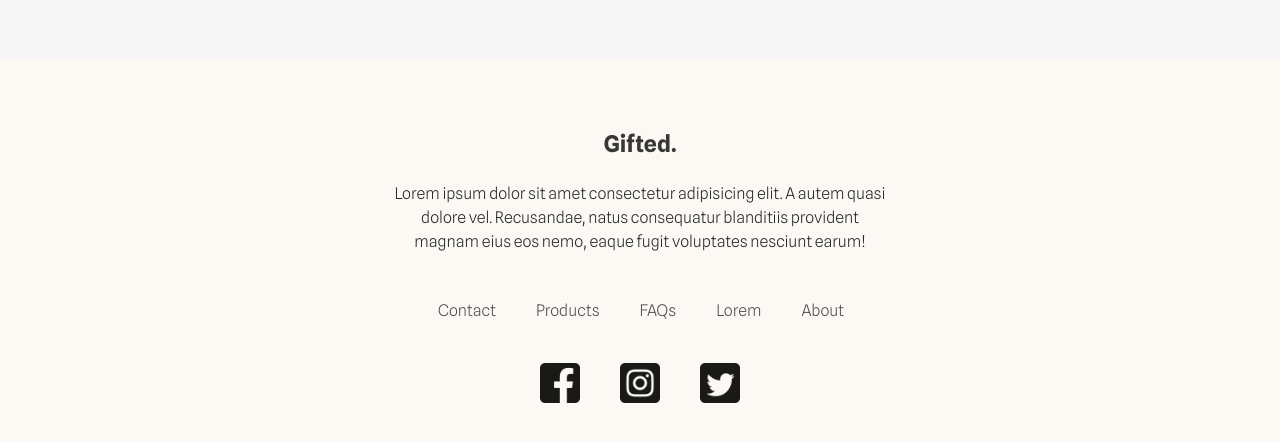
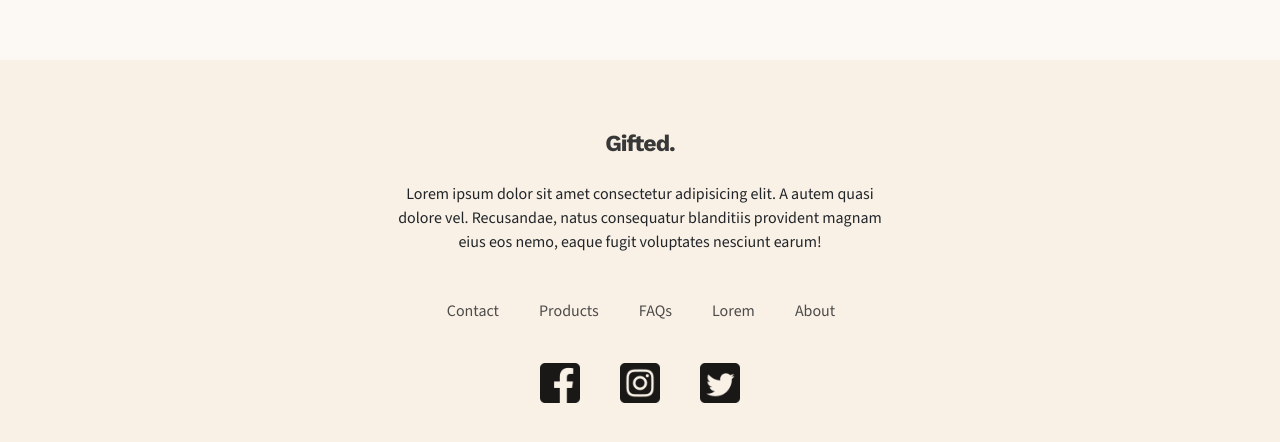
Before and after one commit to A1101101IR/Gifted.com, a React (Create React App) app: page / in a window 1280 px wide. Shown: the part 1840-2282 px from the top of the page. Built offline with nearby package versions, Linux system fonts and the light colour scheme.

Commit message:
added variables

```diff
--- a/src/index.scss
+++ b/src/index.scss
@@ -1,8 +1,8 @@
-@import url("https://fonts.googleapis.com/css2?family=Abril+Fatface&family=Spline+Sans:wght@300;700&display=swap");
+@import "./variables.scss";
 
 body {
-  font-family: "Abril Fatface", cursive;
-  font-family: "Spline Sans", sans-serif;
+  font-family: $parapraph;
+  background-color: $light-beige;
 }
 
 /* CSS for Header and all content in it. */
@@ -55,14 +55,15 @@ a {
 }
 a:hover {
   color: black;
-  opacity: 100%;
-  text-shadow: 4px 4px 9px #414141;
+  opacity: 120%;
 }
 .logo {
   font-weight: 700;
   font-size: 23px;
+  letter-spacing: -1px;
   opacity: 100%;
-  color: #383838;
+  color: $dark-grey;
+  font-family: $headings;
 }
 
 /* CSS for main / content page */
@@ -71,7 +72,7 @@ a:hover {
   display: flex;
   justify-content: center;
   .main-content {
-    background-color: #f7f7f7;
+    background-color: $light-beige;
     width: 1280px;
   }
 }
@@ -79,7 +80,7 @@ a:hover {
 
 /* CSS for Footer and all content in it */
 .footer {
-  background-color: #fcf8f3;
+  background-color: $dark-beige;
   height: 430px;
   display: flex;
   align-items: center;
```
